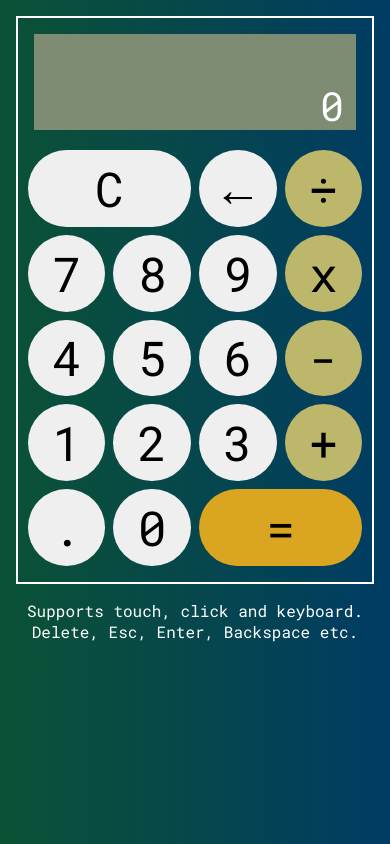
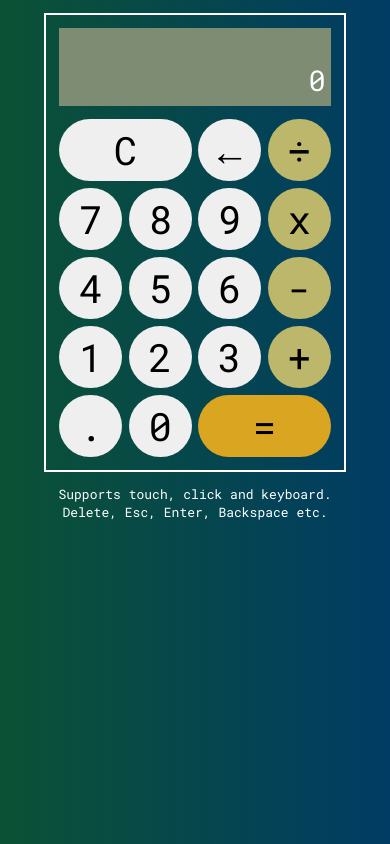
Before and after one commit to ozhasta/react-calculator, a React (Create React App) app: page / in a window 390 px wide. Built offline with nearby package versions, Linux system fonts and the light colour scheme.

Commit message:
dynamic font size

```diff
--- a/src/App.js
+++ b/src/App.js
@@ -1,6 +1,6 @@
 import { useEffect, useReducer } from "react"
+import Buttons from "./Buttons"
 import Tips from "./Tips"
-import Buttons from "./Buttons"
 
 const defaultState = {
   currentInput: "0",
@@ -10,15 +10,22 @@ const defaultState = {
 }
 
 const invalidOperationState = {
-  previousInput: "",
-  currentInput: "Invalid operation",
+  previousInput: "😊Invalid",
+  currentInput: "operation",
   operation: "",
   invalidOperation: true
+}
+
+const inputFilterForKeyboard = ["Delete", "Enter", "Escape", "Backspace", ",", "/", "*", "-", "+"]
+
+function digit(input) {
+  if (input.toString().length === 1 && /^[\d]/.test(input)) return input
 }
 
 function reducer(state, action) {
   action.type = action.type === "*" ? "x" : action.type
   action.type = action.type === "/" ? "÷" : action.type
+  action.type = action.type === "Enter" ? "=" : action.type
 
   // first and second numeric inputs are valid (previousInput/num1, currentInput/num2),
   // operation input chosen (+ - * /), ready for calculation
@@ -37,17 +44,8 @@ function reducer(state, action) {
     case "-":
     case "+":
       if (validForCalculation) {
-        const result = calculate(state)
-        return isNaN(result)
-          ? invalidOperationState
-          : {
-              ...state,
-              currentInput: "",
-              operation: action.type,
-              previousInput: result
-            }
+        return calculate(state, action)
       }
-
       if (validForChainOperation) {
         return {
           ...state,
@@ -60,27 +58,18 @@ function reducer(state, action) {
         currentInput: "",
         operation: action.type
       }
-    // TODO: similiar operations
-    case "Enter":
+
     case "=":
-      if (validForCalculation) {
-        const result = calculate(state)
-        return isNaN(result)
-          ? invalidOperationState
-          : {
-              ...state,
-              currentInput: result,
-              operation: "",
-              previousInput: ""
-            }
-      }
-      return state
+      if (validForCalculation) return calculate(state, action)
+      else return state
 
     case "Escape":
     case "Delete":
       return defaultState
 
     case "Backspace":
+      if (state.operation === "=") return defaultState
+
       let tempResult = state.currentInput.toString().substring(0, state.currentInput.length - 1)
       return {
         ...state,
@@ -89,16 +78,22 @@ function reducer(state, action) {
 
     case ".":
     case ",":
-      if (state.currentInput.toString().includes(".")) {
+      if (state.currentInput.toString().includes(".") || state.operation === "=") {
         return state
       }
+
       return {
         ...state,
         currentInput: state.currentInput === "" ? "0." : state.currentInput.concat(".")
       }
-    case /[0-9]/.test(action.type) ? action.type : "lorem":
+
+    // catching digits here: function evaluates 0-9 as a case clause if input contains 0-9
+    case digit(action.type):
       if (state.invalidOperation || state.currentInput.length >= 12) {
         return state
+      }
+      if (state.operation === "=") {
+        return { ...defaultState, currentInput: action.type }
       }
       if (state.currentInput === "0") {
         return { ...state, currentInput: action.type }
@@ -111,7 +106,7 @@ function reducer(state, action) {
       return state
   }
 }
-function calculate(state) {
+function calculate(state, action) {
   let result
   let num1 = parseFloat(state.previousInput)
   let num2 = parseFloat(state.currentInput)
@@ -129,44 +124,65 @@ function calculate(state) {
       result = num1 / num2
       break
     default:
-      throw new Error("Invalid operation")
+      return state
   }
   // decimal length
-  result = parseFloat(result.toFixed(7))
-  return result.toString()
+  result = parseFloat(result.toFixed(7)).toString()
+
+  return isNaN(result)
+    ? invalidOperationState
+    : {
+        ...state,
+        currentInput: "",
+        operation: action.type,
+        previousInput: result
+      }
 }
 
 function App() {
   const [state, dispatch] = useReducer(reducer, defaultState)
 
   useEffect(() => {
-    document.addEventListener("keydown", handleKeydown)
+    document.addEventListener("keydown", handleInputs)
+    // eslint-disable-next-line react-hooks/exhaustive-deps
+    // console.log("useEffect")
+    return () => document.removeEventListener("keydown", handleInputs)
   }, [])
 
-  function handleKeydown(e) {
-    dispatch({ type: e.key })
+  function handleInputs(e) {
+    const input = e.target.dataset.input || e.key
+    const isNumericKeyCode = parseInt(e.key) >= 0 || parseInt(e.key) <= 9
+    if (e.type === "keydown" && !isNumericKeyCode && !inputFilterForKeyboard.includes(input)) return
+    if (e.type === "click" && input === undefined) return
+    e.preventDefault()
+    e.target.blur()
+    return state.invalidOperation ? dispatch({ type: "Delete" }) : dispatch({ type: input })
   }
 
-  function handleClick(e) {
-    e.preventDefault()
-    if (e.target.dataset.input === undefined) return
-    if (state.invalidOperation) {
-      return dispatch({ type: "Delete" })
-    }
-    dispatch({ type: e.target.dataset.input })
+  const screenFontSize = {
+    fontSize: state.currentInput.length > 9 || state.previousInput.length > 9 ? "1.6rem" : "2.2rem"
   }
 
+  const determineFontSize = () => {
+    let fontSize = "2.2rem"
+    if (state.currentInput.length > 12 || state.previousInput.length > 12) fontSize = "2rem"
+    if (state.currentInput.length > 14 || state.previousInput.length > 14) fontSize = "1.7rem"
+    if (state.currentInput.length > 17 || state.previousInput.length > 17) fontSize = "1.3rem"
+    return fontSize
+  }
+
+  // console.log("render")
   return (
     <div className="App">
       <div className="calc-container">
-        <div className="screen">
+        <div className="screen" style={{ fontSize: determineFontSize() }}>
           <div id="previous-screen-container">
             <span id="previous-screen">{state.previousInput}</span>
             <span id="previous-screen-operand"> {state.operation}</span>
           </div>
           <div id="current-screen">{state.currentInput}</div>
         </div>
-        <Buttons handleClick={(e) => handleClick(e)} />
+        <Buttons handleInputs={(e) => handleInputs(e)} />
       </div>
       <Tips />
     </div>
--- a/src/Buttons.js
+++ b/src/Buttons.js
@@ -1,13 +1,13 @@
-export default function Buttons({ handleClick }) {
+export default function Buttons({ handleInputs }) {
   return (
-    <div onClick={handleClick} className="btn-container">
+    <div onClick={handleInputs} className="btn-container">
       <button className="calc-btn" id="btn-c" data-input="Delete">
         C
       </button>
       <button className="calc-btn" id="btn-backspace" data-input="Backspace">
         ←
       </button>
-      <button className="calc-btn operation-buttons" id="btn-obelus" data-input="÷">
+      <button className="calc-btn operation-buttons" id="btn-obelus" data-input="/">
         ÷
       </button>
       <button className="calc-btn" id="btn-7" data-input="7">
@@ -19,7 +19,7 @@ export default function Buttons({ handleClick }) {
       <button className="calc-btn" id="btn-9" data-input="9">
         9
       </button>
-      <button className="calc-btn operation-buttons" id="btn-times" data-input="x">
+      <button className="calc-btn operation-buttons" id="btn-times" data-input="*">
         x
       </button>
       <button className="calc-btn" id="btn-4" data-input="4">
--- a/src/index.css
+++ b/src/index.css
@@ -23,29 +23,22 @@ body {
 }
 
 #previous-screen-container {
-  text-align: right;
   /* border-top: 3px solid #fff;
   border-left: 3px solid #fff;
   border-right: 3px solid #fff; */
-  font-size: 2.5rem;
-  padding: 0.1em 0.3em;
-  min-height: calc(2.5rem + 0.2em);
-  line-height: 1;
+  height: 2.75rem;
 }
 
 #current-screen {
-  text-align: right;
-  /* border: 3px solid #fff; */
-  margin-bottom: 0.5em;
-  font-size: 2.5rem;
-  padding: 0.1em 0.3em;
-  min-height: calc(2.5rem + 0.2em);
-  line-height: 1;
+  height: 2.75rem;
 }
 
 .screen {
+  line-height: 1;
+  text-align: right;
+  padding: 0.2rem 0.4rem;
   background-color: rgba(125, 140, 115);
-  margin: auto;
+  height: 6rem;
 }
 
 .calc-btn {
@@ -127,6 +120,7 @@ body {
 }
 
 .btn-container {
+  margin-top: 0.5em;
   justify-content: center;
   display: grid;
   gap: 0.25em;
@@ -154,14 +148,13 @@ button {
   font-size: 1rem;
 }
 
+@media screen and (max-width: 399px) {
+  html {
+    font-size: 13px;
+  }
+}
 @media screen and (max-width: 359px) {
   html {
-    font-size: 14px;
-  }
-  #current-screen {
-    font-size: 1.8rem;
-  }
-  #previous-screen {
-    font-size: 1.8rem;
+    font-size: 12px;
   }
 }
```
